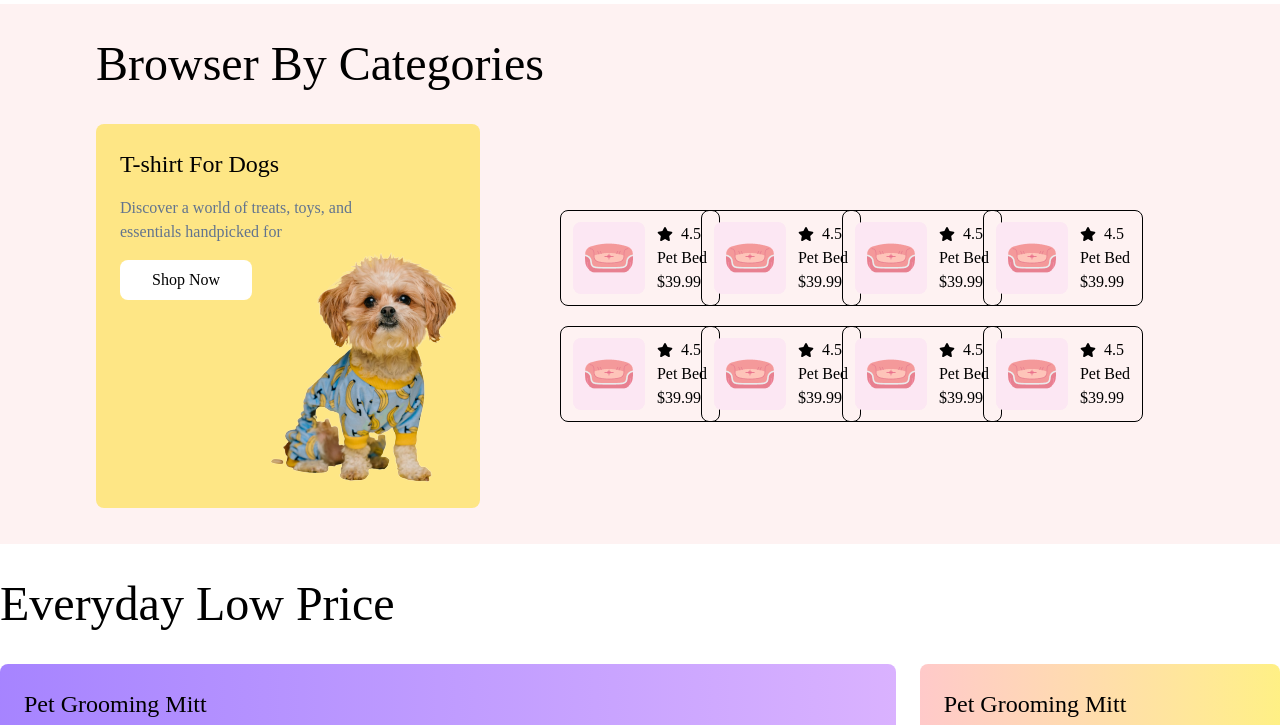
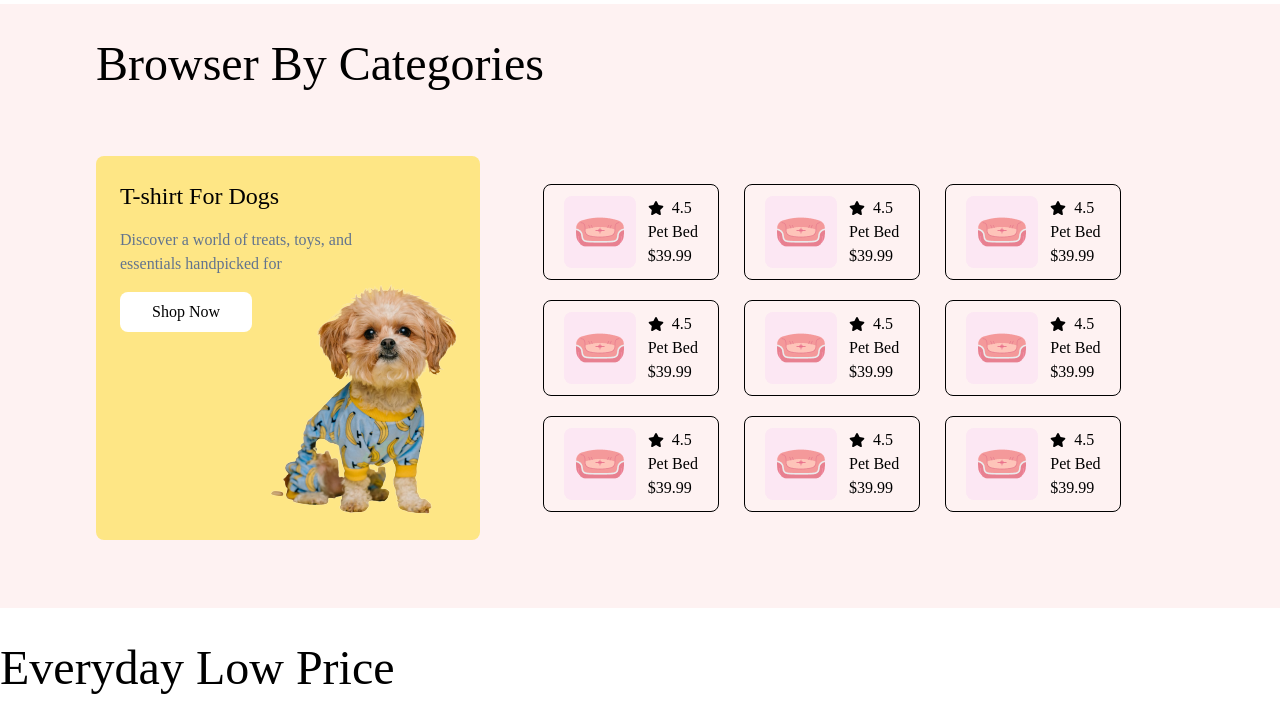
Before and after one commit to noyonhassan586/Programming-Hero-Assignment-3, a plain HTML site: page index.html in a window 1280 px wide. Shown: the part 1300-2025 px from the top of the page. Drawn offline with nearby package versions, Linux system fonts and the light colour scheme; a web font is replaced by a local one.

Commit message:
Changed the code for better design

```diff
--- a/index.html
+++ b/index.html
@@ -20,18 +20,26 @@
 </head>
 
 <body class="adlam-display-regular">
-    <nav
-        class="w-full flex justify-between lg:justify-evenly lg:items-center border-black lg:border-none border-b-2 h-16 bg-[#FFF9F4]">
-        <div class="lg:flex lg:items-center lg:gap-4">
+    <!-- Navbar For Small and Medium Devices -->
+    <nav class="w-full border-black border-b-2 h-16 flex items-center justify-between bg-red-100 lg:hidden">
+        <img class="w-10 h-10" src="c1-assets/logo-header.png" alt="Logo">
+        <svg class="w-10 h-10" xmlns="http://www.w3.org/2000/svg" viewBox="0 0 448 512">
+            <path
+                d="M0 96C0 78.3 14.3 64 32 64l384 0c17.7 0 32 14.3 32 32s-14.3 32-32 32L32 128C14.3 128 0 113.7 0 96zM0 256c0-17.7 14.3-32 32-32l384 0c17.7 0 32 14.3 32 32s-14.3 32-32 32L32 288c-17.7 0-32-14.3-32-32zM448 416c0 17.7-14.3 32-32 32L32 448c-17.7 0-32-14.3-32-32s14.3-32 32-32l384 0c17.7 0 32 14.3 32 32z" />
+        </svg>
+    </nav>
+    <!-- Navbar For Larger and More Devices -->
+    <nav class="lg:visible max-lg:hidden flex justify-around bg-red-100 items-center h-16">
+        <div class="flex gap-5 items-center">
             <img class="w-10 h-10" src="c1-assets/logo-header.png" alt="Logo">
-            <h1 class="invisible lg:visible">Browser<span class="text-yellow-500">4</span>Pets</h1>
+            <h1>Browser<span class="text-yellow-500">4</span>Pets</h1>
         </div>
-        <ul class="invisible lg:visible flex gap-5">
+        <ul class="flex gap-5">
             <li>Find a Pet</li>
             <li>Breeds</li>
             <li>Contact Us</li>
         </ul>
-        <ul class="invisible lg:visible flex gap-5">
+        <ul class="flex gap-5">
             <svg class="w-6" xmlns="http://www.w3.org/2000/svg" viewBox="0 0 448 512">
                 <path
                     d="M224 0c-17.7 0-32 14.3-32 32l0 19.2C119 66 64 130.6 64 208l0 18.8c0 47-17.3 92.4-48.5 127.6l-7.4 8.3c-8.4 9.4-10.4 22.9-5.3 34.4S19.4 416 32 416l384 0c12.6 0 24-7.4 29.2-18.9s3.1-25-5.3-34.4l-7.4-8.3C401.3 319.2 384 273.9 384 226.8l0-18.8c0-77.4-55-142-128-156.8L256 32c0-17.7-14.3-32-32-32zm45.3 493.3c12-12 18.7-28.3 18.7-45.3l-64 0-64 0c0 17 6.7 33.3 18.7 45.3s28.3 18.7 45.3 18.7s33.3-6.7 45.3-18.7z" />
@@ -45,10 +53,7 @@
             <button
                 class="btn bg-amber-300 rounded-lg px-8 py-2 font-extralight transition-transform active:scale-90">Register</button>
         </ul>
-        <svg class="w-10 h-10 lg:hidden" xmlns="http://www.w3.org/2000/svg" viewBox="0 0 448 512">
-            <path
-                d="M0 96C0 78.3 14.3 64 32 64l384 0c17.7 0 32 14.3 32 32s-14.3 32-32 32L32 128C14.3 128 0 113.7 0 96zM0 256c0-17.7 14.3-32 32-32l384 0c17.7 0 32 14.3 32 32s-14.3 32-32 32L32 288c-17.7 0-32-14.3-32-32zM448 416c0 17.7-14.3 32-32 32L32 448c-17.7 0-32-14.3-32-32s14.3-32 32-32l384 0c17.7 0 32 14.3 32 32z" />
-        </svg>
+
     </nav>
     <!-- Hero/ Banner -->
     <section class="py-9 container mx-auto">
@@ -66,13 +71,13 @@
                 a
                 pet</button>
         </div>
-        <img class="absolute h-auto bottom-70 -z-10" src="c1-assets/cat-big.png" alt="Banner Image">
+        <img class="absolute max-lg:bottom-48 lg:bottom-8 -z-10" src="c1-assets/cat-big.png" alt="Banner Image">
     </section>
     <!-- Browser By Categories -->
     <section class="py-9 container mx-auto mt-96">
         <h1 class="text-2xl md:text-4xl lg:text-5xl mb-20">Browser By Categories</h1>
         <div class="flex justify-center">
-            <div class="grid max-sm:grid-cols-1 grid-cols-2 md:grid-cols-3 lg:grid-cols-4 xl:grid-cols-6 gap-4">
+            <div class="grid max-sm:grid-cols-2 grid-cols-3 md:grid-cols-4 lg:grid-cols-5 xl:grid-cols-6 gap-4">
                 <div class="w-44 h-56 bg-amber-200 flex flex-col justify-center items-center rounded-md space-y-2">
                     <img class="bg-white rounded-full p-5" src="c1-assets/dog-cartoon.png" alt="Dog Cartoon">
                     <h1 class="text-xl">Dog</h1>
@@ -108,11 +113,12 @@
     <!-- Browser By Categories 2 -->
     <section class="w-full py-9 px-24 mx-auto bg-red-50">
         <h1 class=" text-2xl md:text-4xl lg:text-5xl mb-9">Browser By Categories</h1>
-        <div class="lg:flex">
+        <div class="w-full flex max-lg:flex-col justify-center items-center">
             <div class="flex items-center justify-center">
                 <div class="w-96 h-96 bg-amber-200 rounded-lg p-6 space-y-4 relative">
                     <h1 class="text-2xl">T-shirt For Dogs</h1>
-                    <p class="text-slate-500 font-light">Discover a world of treats, toys, and<br>essentials handpicked
+                    <p class="text-slate-500 font-light">Discover a world of treats, toys, and<br>essentials
+                        handpicked
                         for
                     </p>
                     <button
@@ -123,8 +129,9 @@
             </div>
             <div class="w-full flex items-center justify-center">
                 <div
-                    class="grid max-sm:grid-cols-1 grid-cols-2 md:grid-cols-3 lg:grid-cols-3 lg:grid-rows-3 xl:grid-cols-4 xl:grid-rows-2 2xl:grid-cols-3 2xl:grid-rows-3 p-20 gap-5">
-                    <div class="border rounded-lg w-40 h-24 flex gap-3 items-center justify-center">
+                    class="w-full grid place-items-center max-sm:grid-cols-1 grid-cols-2 md:grid-cols-2 md:w-4/5 md:place-items-center lg:grid-cols-2 lg:w-full xl:grid-cols-3 xl:grid-rows-3 xl:w-full 2xl:grid-cols-3 2xl:grid-rows-3 2xl:w-full p-15 gap-5">
+                    <div
+                        class="border rounded-lg w-44 md:w-44 lg:w-44 xl:w-44 2xl:w-64 h-24 flex gap-3 items-center pl-5">
                         <img class=" bg-pink-100 rounded-lg p-3" src="c1-assets/pet-couch.png" alt="Pet Couch">
                         <div>
                             <div class="flex gap-2">
@@ -134,12 +141,12 @@
                                 </svg>
                                 <p>4.5</p>
                             </div>
-
                             <h1>Pet Bed</h1>
                             <h2>$39.99</h2>
                         </div>
                     </div>
-                    <div class="border rounded-lg w-40 h-24 flex gap-3 items-center justify-center">
+                    <div
+                        class="border rounded-lg w-44 md:w-44 lg:w-44 xl:w-44 2xl:w-64 h-24 flex gap-3 items-center pl-5">
                         <img class=" bg-pink-100 rounded-lg p-3" src="c1-assets/pet-couch.png" alt="Pet Couch">
                         <div>
                             <div class="flex gap-2">
@@ -149,12 +156,12 @@
                                 </svg>
                                 <p>4.5</p>
                             </div>
-
                             <h1>Pet Bed</h1>
                             <h2>$39.99</h2>
                         </div>
                     </div>
-                    <div class="border rounded-lg w-40 h-24 flex gap-3 items-center justify-center">
+                    <div
+                        class="border rounded-lg w-44 md:w-44 lg:w-44 xl:w-44 2xl:w-64 h-24 flex gap-3 items-center pl-5">
                         <img class=" bg-pink-100 rounded-lg p-3" src="c1-assets/pet-couch.png" alt="Pet Couch">
                         <div>
                             <div class="flex gap-2">
@@ -164,12 +171,12 @@
                                 </svg>
                                 <p>4.5</p>
                             </div>
-
                             <h1>Pet Bed</h1>
                             <h2>$39.99</h2>
                         </div>
                     </div>
-                    <div class="border rounded-lg w-40 h-24 flex gap-3 items-center justify-center">
+                    <div
+                        class="border rounded-lg w-44 md:w-44 lg:w-44 xl:w-44 2xl:w-64 h-24 flex gap-3 items-center pl-5">
                         <img class=" bg-pink-100 rounded-lg p-3" src="c1-assets/pet-couch.png" alt="Pet Couch">
                         <div>
                             <div class="flex gap-2">
@@ -179,12 +186,12 @@
                                 </svg>
                                 <p>4.5</p>
                             </div>
-
                             <h1>Pet Bed</h1>
                             <h2>$39.99</h2>
                         </div>
                     </div>
-                    <div class="border rounded-lg w-40 h-24 flex gap-3 items-center justify-center">
+                    <div
+                        class="border rounded-lg w-44 md:w-44 lg:w-44 xl:w-44 2xl:w-64 h-24 flex gap-3 items-center pl-5">
                         <img class=" bg-pink-100 rounded-lg p-3" src="c1-assets/pet-couch.png" alt="Pet Couch">
                         <div>
                             <div class="flex gap-2">
@@ -194,12 +201,12 @@
                                 </svg>
                                 <p>4.5</p>
                             </div>
-
                             <h1>Pet Bed</h1>
                             <h2>$39.99</h2>
                         </div>
                     </div>
-                    <div class="border rounded-lg w-40 h-24 flex gap-3 items-center justify-center">
+                    <div
+                        class="border rounded-lg w-44 md:w-44 lg:w-44 xl:w-44 2xl:w-64 h-24 flex gap-3 items-center pl-5">
                         <img class=" bg-pink-100 rounded-lg p-3" src="c1-assets/pet-couch.png" alt="Pet Couch">
                         <div>
                             <div class="flex gap-2">
@@ -209,12 +216,12 @@
                                 </svg>
                                 <p>4.5</p>
                             </div>
-
                             <h1>Pet Bed</h1>
                             <h2>$39.99</h2>
                         </div>
                     </div>
-                    <div class="border rounded-lg w-40 h-24 flex gap-3 items-center justify-center">
+                    <div
+                        class="border rounded-lg w-44 md:w-44 lg:w-44 xl:w-44 2xl:w-64 h-24 flex gap-3 items-center pl-5">
                         <img class=" bg-pink-100 rounded-lg p-3" src="c1-assets/pet-couch.png" alt="Pet Couch">
                         <div>
                             <div class="flex gap-2">
@@ -224,12 +231,12 @@
                                 </svg>
                                 <p>4.5</p>
                             </div>
-
                             <h1>Pet Bed</h1>
                             <h2>$39.99</h2>
                         </div>
                     </div>
-                    <div class="border rounded-lg w-40 h-24 flex gap-3 items-center justify-center">
+                    <div
+                        class="border rounded-lg w-44 md:w-44 lg:w-44 xl:w-44 2xl:w-64 h-24 flex gap-3 items-center pl-5">
                         <img class=" bg-pink-100 rounded-lg p-3" src="c1-assets/pet-couch.png" alt="Pet Couch">
                         <div>
                             <div class="flex gap-2">
@@ -239,7 +246,21 @@
                                 </svg>
                                 <p>4.5</p>
                             </div>
-
+                            <h1>Pet Bed</h1>
+                            <h2>$39.99</h2>
+                        </div>
+                    </div>
+                    <div
+                        class="border rounded-lg w-44 md:w-44 lg:w-44 xl:w-44 2xl:w-64 h-24 flex gap-3 items-center pl-5">
+                        <img class=" bg-pink-100 rounded-lg p-3" src="c1-assets/pet-couch.png" alt="Pet Couch">
+                        <div>
+                            <div class="flex gap-2">
+                                <svg class="w-4" xmlns="http://www.w3.org/2000/svg" viewBox="0 0 576 512">
+                                    <path
+                                        d="M316.9 18C311.6 7 300.4 0 288.1 0s-23.4 7-28.8 18L195 150.3 51.4 171.5c-12 1.8-22 10.2-25.7 21.7s-.7 24.2 7.9 32.7L137.8 329 113.2 474.7c-2 12 3 24.2 12.9 31.3s23 8 33.8 2.3l128.3-68.5 128.3 68.5c10.8 5.7 23.9 4.9 33.8-2.3s14.9-19.3 12.9-31.3L438.5 329 542.7 225.9c8.6-8.5 11.7-21.2 7.9-32.7s-13.7-19.9-25.7-21.7L381.2 150.3 316.9 18z" />
+                                </svg>
+                                <p>4.5</p>
+                            </div>
                             <h1>Pet Bed</h1>
                             <h2>$39.99</h2>
                         </div>
@@ -268,8 +289,8 @@
             </div>
         </div>
     </section>
-    <!-- Get Pawsome News! -->
-    <section class="py-9 w-full absolute z-10 max-sm:top-1170 top-855 md:top-780 lg:top-630 xl:top-545 2xl:top-570">
+    <!-- Footer -->
+    <footer class="w-full h-250 bg-yellow-200 p-8 flex flex-col relative">
         <div class="w-full flex items-center justify-center">
             <div
                 class="w-96 lg:w-3/4 bg-red-50 rounded-lg p-5 space-y-6 flex flex-col lg:flex-row justify-center lg:justify-around items-center">
@@ -286,8 +307,6 @@
                 </div>
             </div>
         </div>
-    </section>
-    <footer class="w-full h-250 bg-yellow-200 p-8 flex flex-col relative">
         <div class="flex gap-5 mt-96 space-y-2">
             <img src="c1-assets/logo-footer.png" alt="Logo">
             <h1 class="text-3xl">Browser<span class="text-yellow-500">4</span>Pets</h1>
```
Also changed, not shown: c1-assets/cat-big.png.
